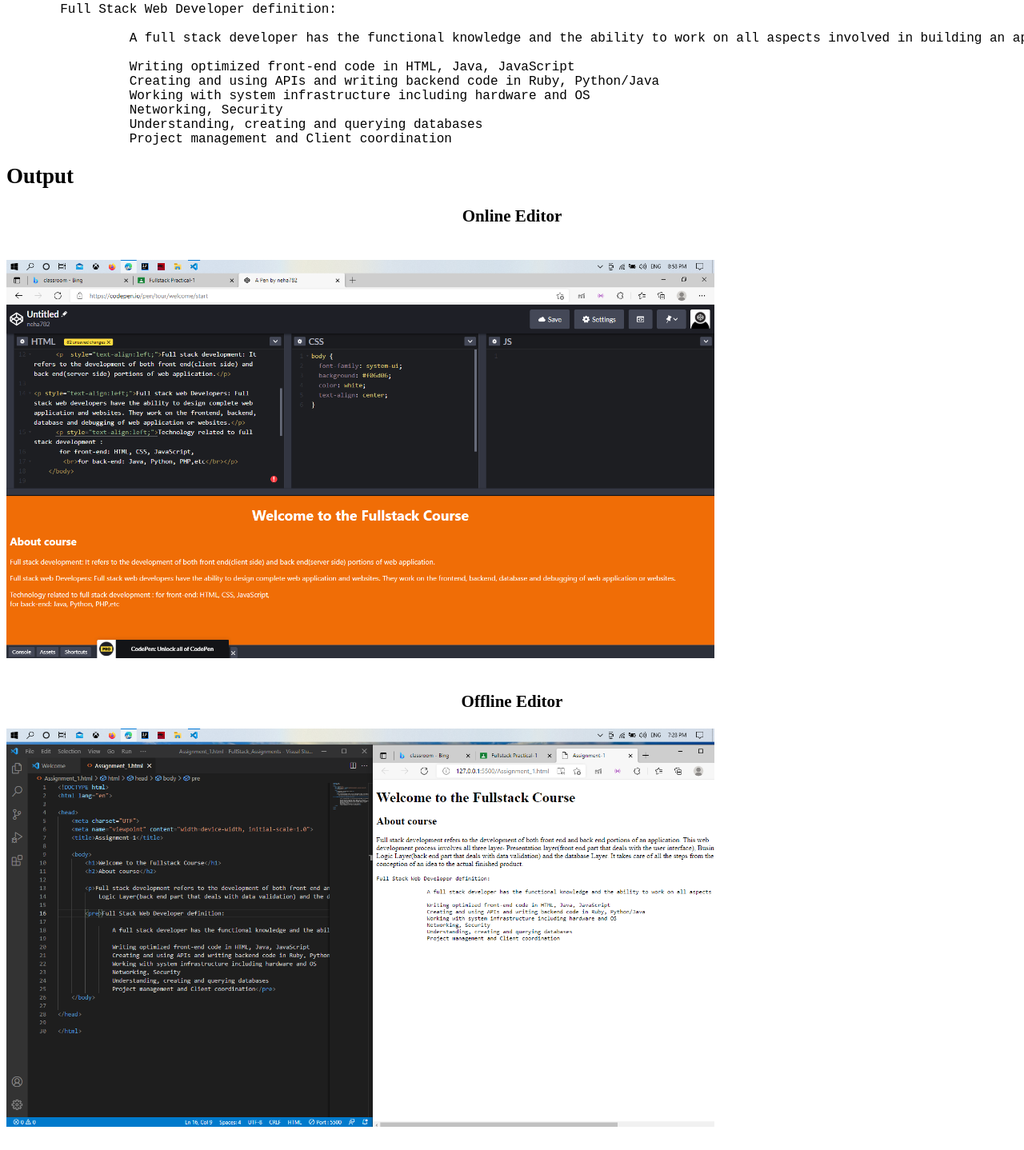
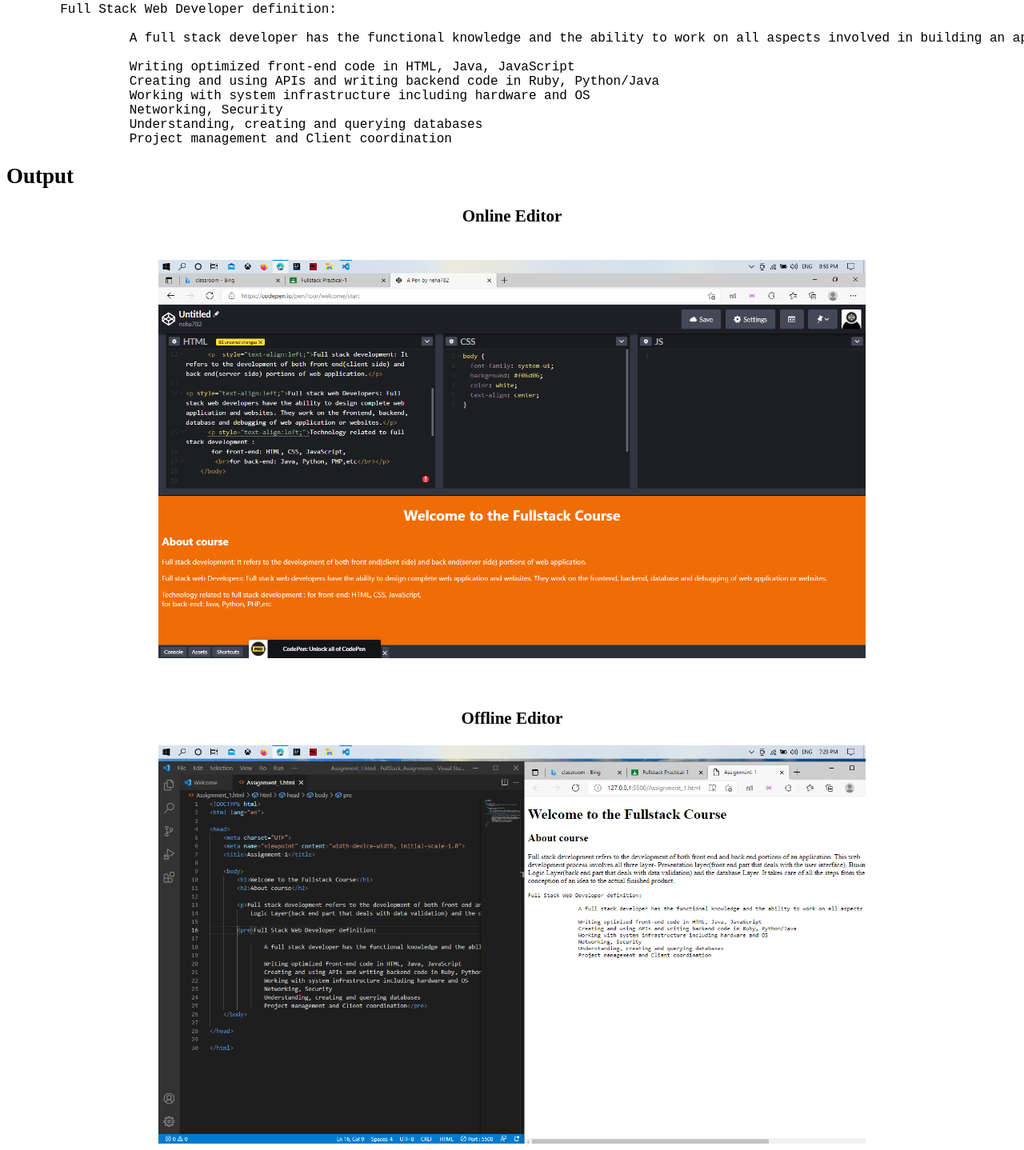
Before and after one commit to neha782/live_practical-book, a plain HTML site: page pages/Assignment_1.html in a window 1280 px wide. Shown: the part 246-1684 px from the top of the page at 80% size. Before the commit the page ends 1663 px from the top, so only its background shows below. Drawn offline with Linux system fonts and the light colour scheme.

Commit message:
new commit

```diff
--- a/pages/Assignment_1.html
+++ b/pages/Assignment_1.html
@@ -30,10 +30,11 @@
 
             <h3 style="text-align: center;">Online Editor</h3>
             <br>
-            <img src="/live_practical-book/images/Assignment-1-A.png" alt="" style="width: 70%; height: 50%; display: flex; justify-content: center;" />
+            <img src="/live_practical-book/images/Assignment-1-A.png" alt="" style="width: 70%; height: 50%; display: flex; margin: 0 auto;" />
+            <br>
             <br>
             <h3 style="text-align: center;">Offline Editor</h3>
-            <img src="/live_practical-book/images/Assignment-1-B.png" alt="" style="width: 70%; height: 50%; display: flex; justify-content: center;" />
+            <img src="/live_practical-book/images/Assignment-1-B.png" alt="" style="width: 70%; height: 50%; display: flex; margin: 0 auto;" />
 
     </body>
 
```
Also changed, not shown: pages/Assignment-3.html (+3 -2 lines).
